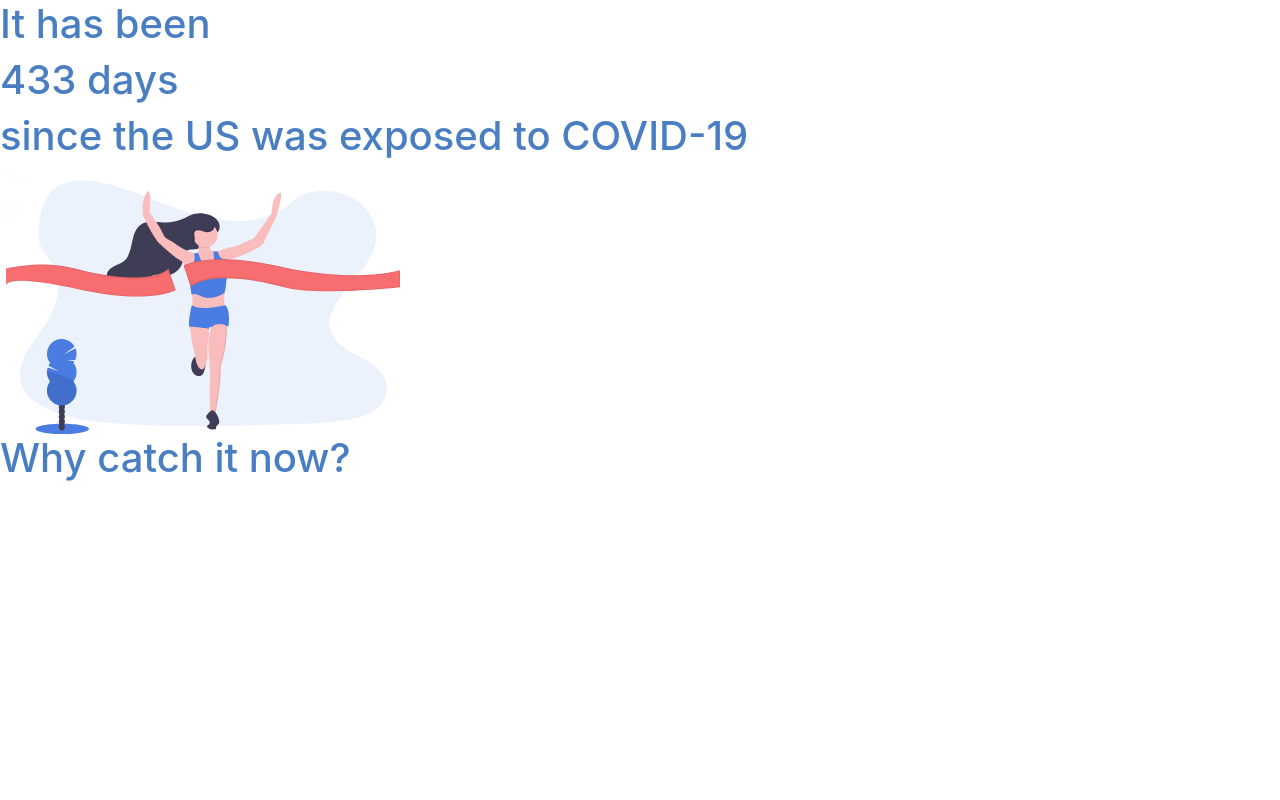
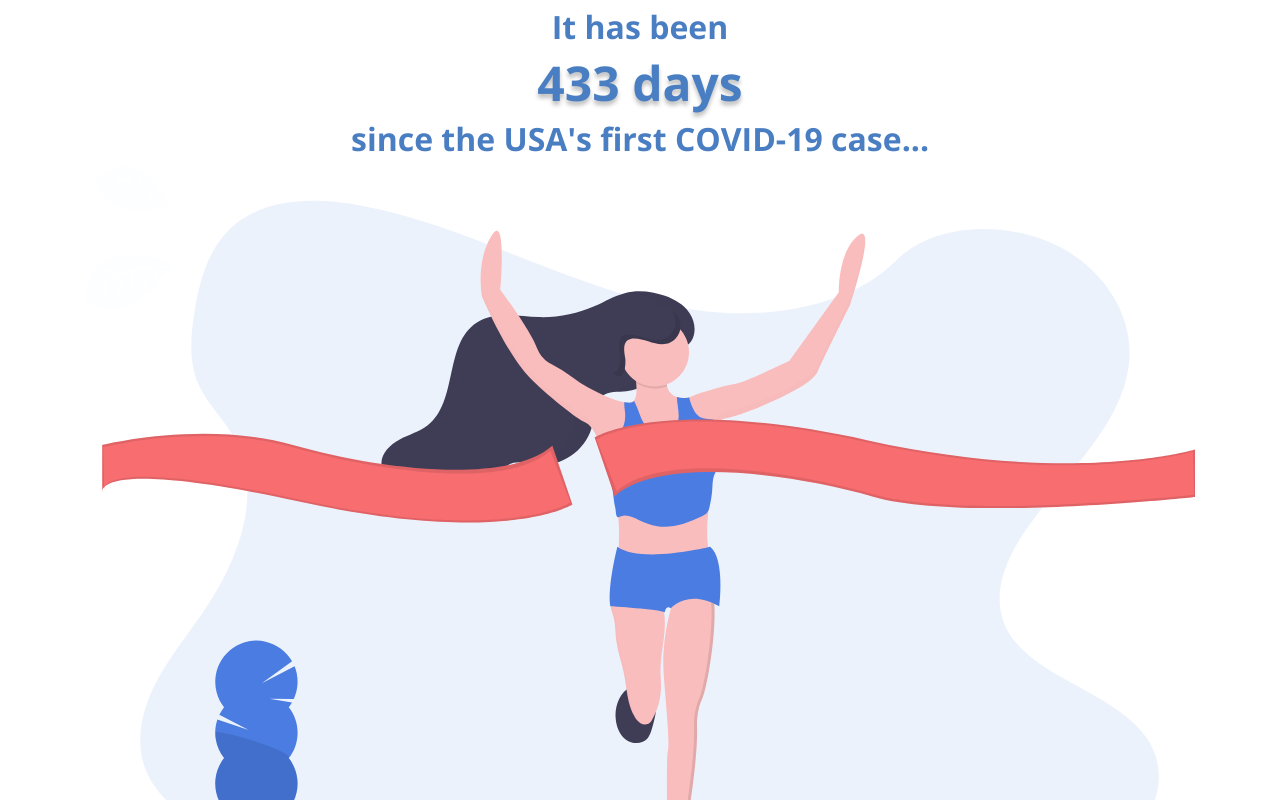
Before and after one commit to RaynyT/COVID-19-Risk-Assessment-Tool, a React (Create React App) app in the folder covrt/: page / in a window 1280 px wide. Shown: the top 800 px of the page. Built offline with nearby package versions, Linux system fonts and the light colour scheme.

Commit message:
Style landing hook page

```diff
--- a/covrt/src/App.css
+++ b/covrt/src/App.css
@@ -1,3 +1,5 @@
+@import url('https://fonts.googleapis.com/css2?family=Open+Sans:ital,wght@0,300;0,400;0,600;0,700;0,800;1,300;1,400;1,600;1,700;1,800&display=swap');
+
 .blue {
     color: #4A7EC2;
 }
--- a/covrt/src/components/Calculator.js
+++ b/covrt/src/components/Calculator.js
@@ -256,6 +256,8 @@ function PresetPage(props) {
             <h1>What activity are you planning to do?</h1>
             <h2>Select an activity <span className="blue">or </span> build your own</h2>
 
+            <Button color="info">Test</Button>
+
             <h2>Didn’t see an activity you want?</h2>
             <div>
                 <Button color="primary" onClick={props.nextClickCallback}>Build my own activity!</Button>
--- a/covrt/src/components/Landing.css
+++ b/covrt/src/components/Landing.css
@@ -1,8 +1,34 @@
-.blue {
-    color: #4A7EC2;
+img {
+    display: block;
+    margin-left: auto;
+    margin-right: auto;
+    margin-top: .5em;
+    margin-bottom: .5rem;
+    height: auto;
+    width: 100%;
 }
 
-img {
-    height: auto;
-    width: 25em;
+.landing-text {
+    font-family: 'Open Sans', sans-serif;
+    font-weight: bolder;
+    text-align: center;
+    font-size: 2rem;
+    margin-left: .2rem;
+    margin-right: .2rem;
+    margin-top: .5rem;
+    margin-bottom: .5rem;
 }
+
+.large-text-shadow {
+    text-shadow: 0px 4px 4px rgba(0, 0, 0, 0.25);
+    font-size: 3rem;
+}
+
+
+.vertical-center {
+    min-height: 100%;
+    min-height: 100vh;
+
+    display: flex;
+    align-items: center;
+}
--- a/covrt/src/components/Landing.js
+++ b/covrt/src/components/Landing.js
@@ -36,12 +36,14 @@ function Splash(props) {
     const daysSince = today.diff(covidStart, "days");
 
     return (
-        <div onClick={props.clickCallback}>
-            <h1 className="blue">It has been</h1>
-            <h1 className="blue">{daysSince} days</h1>
-            <h1 className="blue">since the US was exposed to COVID-19</h1>
-            <img src={finishLine} alt="Runner crossing finsih line"/>
-            <h1 className="blue">Why catch it now?</h1>
+        <div className="container" onClick={props.clickCallback}>
+            <div>
+                <h1 className="blue landing-text">It has been</h1>
+                <h1 className="blue landing-text large-text-shadow">{daysSince} days</h1>
+                <h1 className="blue landing-text">since the USA's first COVID-19 case...</h1>
+                <img src={finishLine} alt="Runner crossing finsih line"/>
+                <h1 className="blue landing-text large-text-shadow">Why catch it now?</h1>
+            </div>
         </div>
     );
 
```
